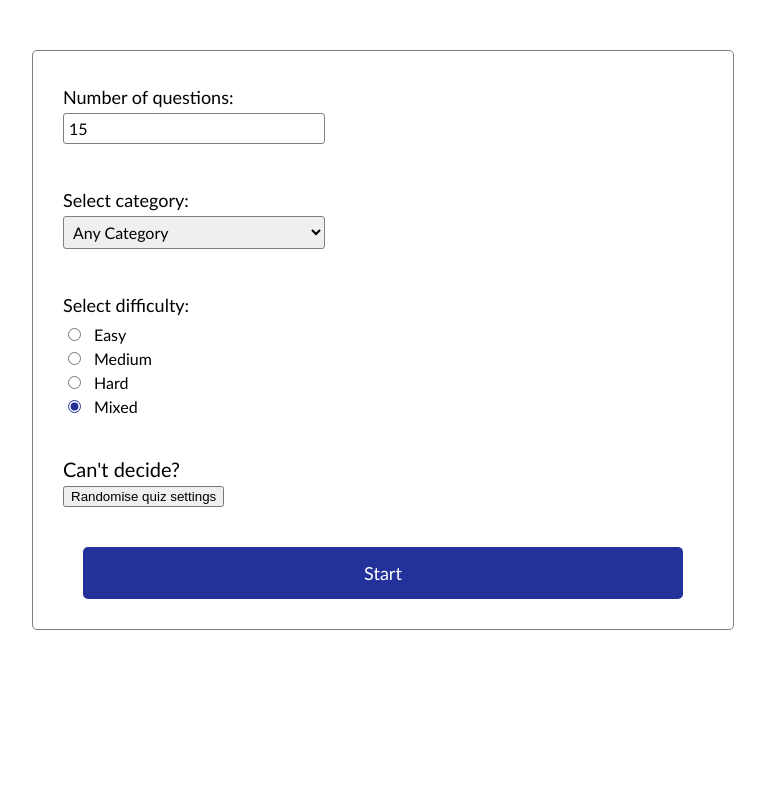
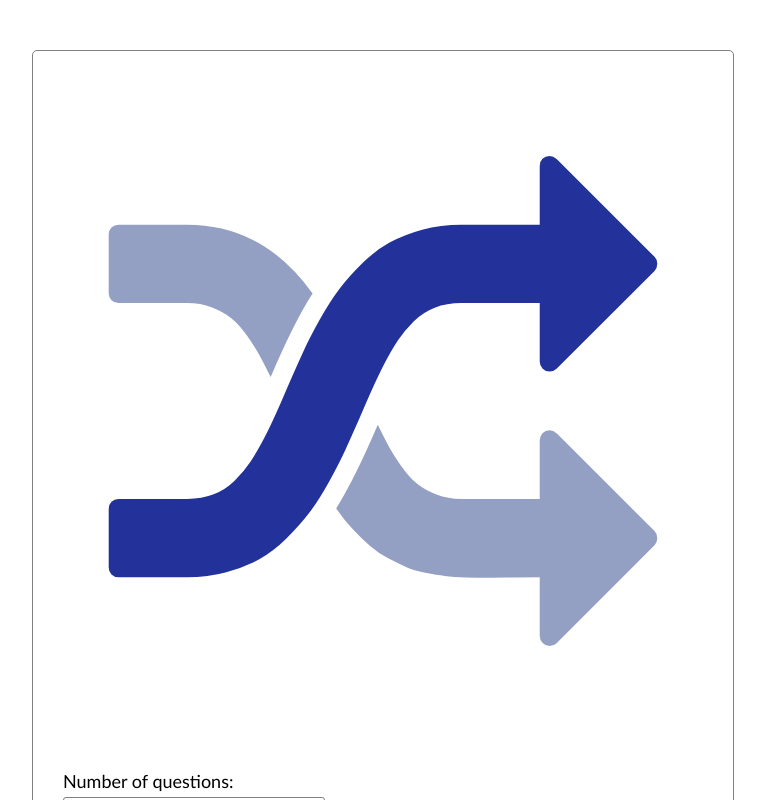
Before and after one commit to fran-mowat/trivia, an Angular app: page / in a window 1280 px wide. Shown: the top 800 px of the page, without its empty margins (257-1022 px from the left). Built offline with nearby package versions, Linux system fonts and the light colour scheme.

Commit message:
added randomise settings icon

```diff
--- a/src/app/settings/settings.html
+++ b/src/app/settings/settings.html
@@ -1,4 +1,15 @@
 <div class="settings">
+  <div id="randomise" title="Randomise quiz settings" (click)="randomiseQuizSettings()">
+    <svg fill="#23319a" viewBox="0 0 14 14" role="img" focusable="false" xmlns="http://www.w3.org/2000/svg">
+      <g id="SVGRepo_bgCarrier" stroke-width="0"></g>
+      <g id="SVGRepo_tracerCarrier" stroke-linecap="round" stroke-linejoin="round"></g>
+      <g id="SVGRepo_iconCarrier">
+        <path fill="#94a0c3" d="M5.459789 4.64957q-.40178.61607-.91741 1.82813-.14732-.30134-.24777-.4855-.10044-.18415-.2712-.42522-.17076-.24107-.34152-.37835-.17076-.13727-.42188-.23437-.25111-.0971-.54575-.0971H1.214255q-.09375 0-.154018-.0603-.060268-.0602-.060268-.15399V3.35716q0-.0937.06027-.15402.06027-.0603.154018-.0603h1.500004q1.6741 0 2.74553 1.5067zm7.54018 5.35045q0 .0937-.0603.15402l-2.14285 2.14285q-.0603.0603-.15402.0603-.0871 0-.15067-.0636-.0636-.0636-.0636-.15067v-1.28571q-.21428 0-.5692.003-.35491.003-.54241.007-.1875.003-.48884-.007-.30133-.0101-.47544-.0335-.17411-.0234-.42857-.0703-.25447-.0469-.42188-.12388-.16741-.077-.38839-.19085-.22098-.11384-.39509-.26786-.17411-.15401-.3683-.35825-.1942-.20425-.375-.46541.39509-.62276.91071-1.82812.14732.30134.24777.48549.10044.18415.2712.42522.17076.24107.34152.37835t.42188.23438q.25111.0971.54576.0971h1.71428V7.85687q0-.0937.0603-.15402.0603-.0603.15402-.0603.0803 0 .16071.067l2.13616 2.13616q.0603.0603.0603.15402z"></path>
+        <path d="M12.999969 4.00002q0 .0937-.0603.15401l-2.14285 2.14286q-.0603.0603-.15402.0603-.0871 0-.15067-.0636-.0636-.0636-.0636-.15067V4.85721h-1.71428q-.32143 0-.58259.10045-.26116.10044-.46206.30134-.20089.20089-.34152.41183-.14062.21093-.30133.51897-.21429.41518-.52233 1.14509-.19419.44196-.33147.7433-.13728.30134-.36161.70313-.22433.40178-.42857.66964t-.49553.5558q-.2913.28795-.60268.45871-.31139.17076-.71317.28125-.40179.11049-.85714.11049H1.214245q-.09375 0-.154018-.0603-.060258-.0603-.060258-.15404V9.35716q0-.0937.06027-.15402.06027-.0603.154018-.0603h1.500004q.32142 0 .58258-.10044.26117-.10045.46206-.30134t.34152-.41183q.14062-.21094.30134-.51898.21428-.41517.52232-1.14508.19419-.44197.33147-.74331.13728-.30134.36161-.70312.22433-.40179.42857-.66965.20424-.26785.49553-.5558.2913-.28795.60268-.45871.31139-.17075.71317-.28124.40179-.1105.85715-.1105h1.71428V1.85713q0-.0937.0603-.15402.0603-.0603.15402-.0603.0803 0 .16071.067l2.13616 2.13616q.0603.0603.0603.15402z"></path>
+      </g>
+    </svg>
+  </div>
+
   <div>
     <label for="question-count" class="header">Number of questions: </label>
     <input
@@ -59,11 +70,6 @@
   </div>
 
   <div>
-    <div>Can't decide?</div>
-    <button type="button" (click)="randomiseQuizSettings()">Randomise quiz settings</button>
-  </div>
-
-  <div>
     <input type="button" value="Start" id="start" (click)="constructApiUrl()" />
   </div>
 </div>
```
